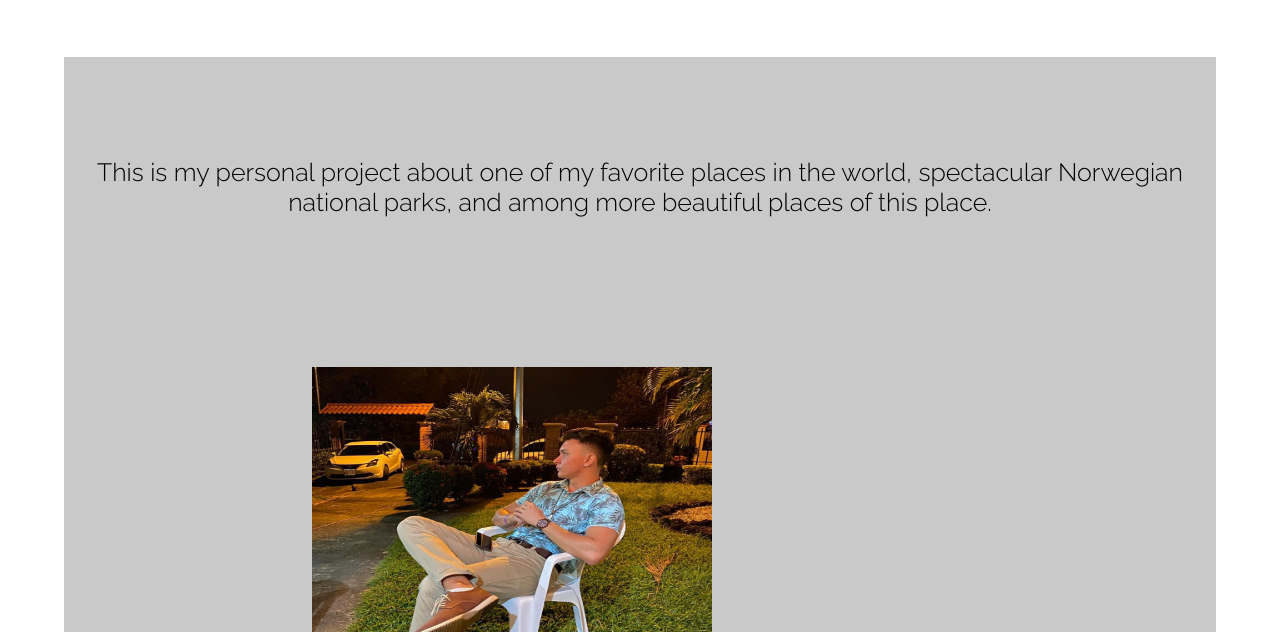
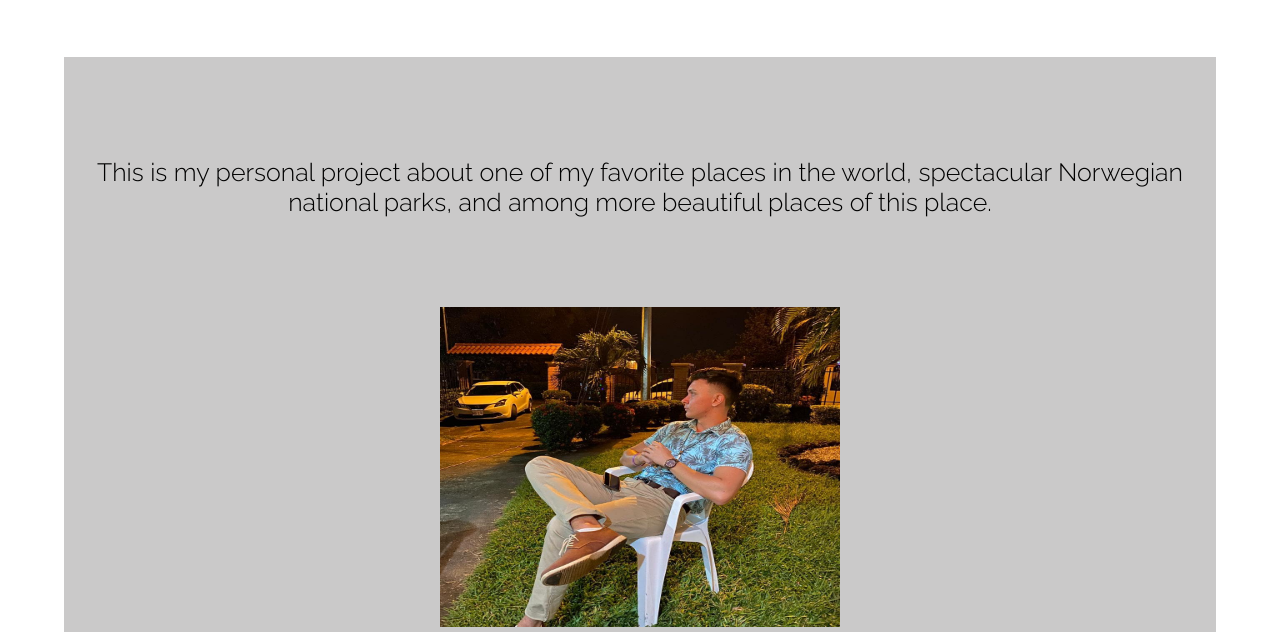
Before and after one commit to armandocodecr/GaleriaWeb, a plain HTML site: page About.html in a window 1280 px wide. Shown: the part 168-800 px from the top of the page. Drawn offline with Linux system fonts and the light colour scheme.

Commit message:
Update About.html

```diff
--- a/About.html
+++ b/About.html
@@ -29,9 +29,9 @@
     </div>
 
       <section class="contenedor-sobre">
-        <div class="contenedor">
 
-      <p id="texto">This is my personal project about one of my favorite places in the world,
+
+      <p>This is my personal project about one of my favorite places in the world,
             spectacular Norwegian national parks, and among more beautiful places of this place.
       </p>
       <div class="imagen">
@@ -44,7 +44,7 @@
 
     <a href="https://armandomurillo.netlify.app/" target="Blank_">My portafolio site.</a>
     </div>
-   </div>
+
     </section>
 
     <footer>
```
